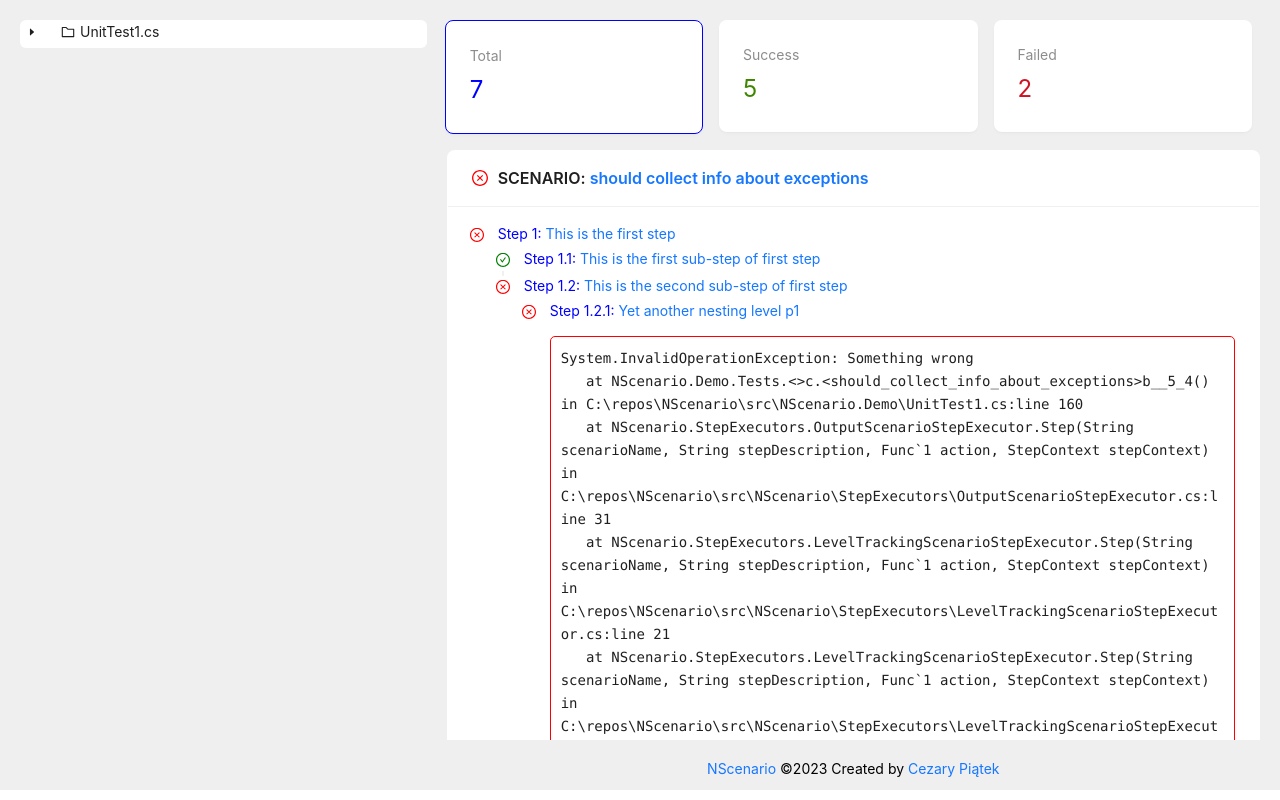
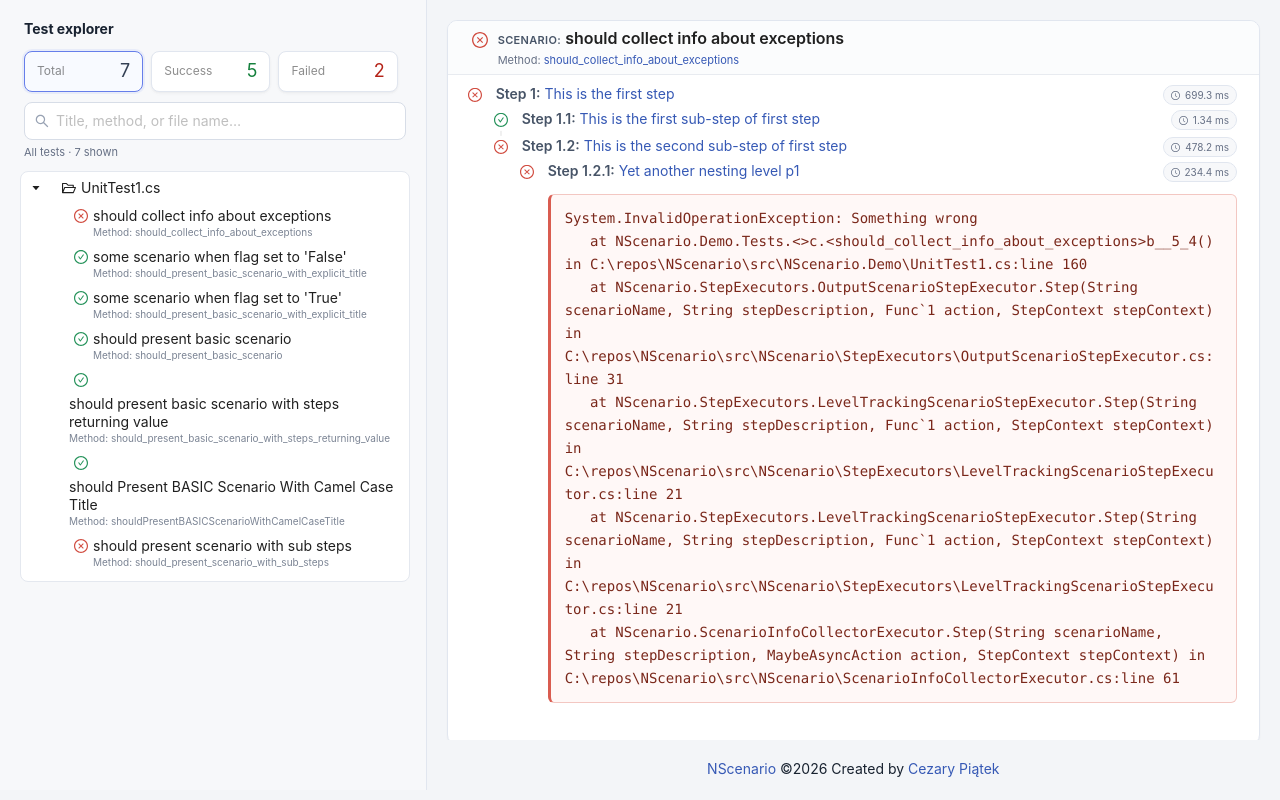
Before and after one commit to cezarypiatek/NScenario, a React (Create React App) app in the folder src/nscenario-report-browser/: page / in a window 1280 px wide. Built offline with nearby package versions, Linux system fonts and the light colour scheme.

Commit message:
Improve test report UX

```diff
--- a/src/nscenario-report-browser/src/App.tsx
+++ b/src/nscenario-report-browser/src/App.tsx
@@ -1,14 +1,16 @@
-import React, {useContext, useEffect, useState} from 'react';
+import React, {useContext, useEffect, useMemo, useState} from 'react';
 
 import './App.css';
 //import  data from "./scenarios.json"
 import DirectoryTree from 'antd/es/tree/DirectoryTree';
 import { DataNode } from 'antd/es/tree';
-import { Card, Col, Row, Statistic, Timeline} from "antd";
+import { Card, Col, Empty, Input, Row, Statistic, Timeline} from "antd";
 
 import {
     CheckCircleOutlined,
-    CloseCircleOutlined
+    ClockCircleOutlined,
+    CloseCircleOutlined,
+    SearchOutlined
 } from '@ant-design/icons';
 import {ICodeLocation, RepoPathResolver} from "./External";
 
@@ -54,6 +56,10 @@ function getDirectoryPath(filePath:string) {
   return normalizedPath.substring(0, lastSlashIndex);
 }
 
+interface ScenarioTreeNode extends DataNode {
+  scenarioTitle?: string;
+}
+
 function createDirectoryTree(scenarios: Scenario[], prefix: string): DataNode[] {
   const root: DataNode[] = [];
   scenarios.forEach(scenario => {
@@ -82,13 +88,14 @@ function createDirectoryTree(scenarios: Scenario[], prefix: string): DataNode[]
     }
 
     // Add ScenarioTitle as a child of the file node, if it doesn't already exist
-    if (!fileNode.children!.some(child => child.title === scenario.ScenarioTitle)) {
+    if (!fileNode.children!.some(child => (child as ScenarioTreeNode).scenarioTitle === scenario.ScenarioTitle)) {
       fileNode.children!.push({
-          title: scenario.ScenarioTitle,
+          title: <span className="scenario-tree-result"><span>{scenario.ScenarioTitle}</span><small>Method: {scenario.MethodName}</small></span>,
           key: `${fileNode.key}/${scenario.ScenarioTitle}`,
+          scenarioTitle: scenario.ScenarioTitle,
           isLeaf: true,
-          icon: scenario.Status === 0 ? (<CheckCircleOutlined style={{color:"green"}} />) :<CloseCircleOutlined style={{color:"red"}} />
-      });
+          icon: scenario.Status === 0 ? <CheckCircleOutlined /> : <CloseCircleOutlined />
+      } as ScenarioTreeNode);
     }
   });
 
@@ -114,46 +121,44 @@ enum TestResultType{
     Failed
 }
 
-export function StatisticsCtr(props: {scenarios:Scenario[], onSetFilter: (type:TestResultType) => void }) {
+export function StatisticsCtr(props: {scenarios:Scenario[], type: TestResultType, onSetFilter: (type:TestResultType) => void }) {
   var success = props.scenarios.filter(value => value.Status === 0).length;
   var failed = props.scenarios.filter(value => value.Status === 1).length;
-  const [typeState, setTypeState] = useState(TestResultType.All)
   const setFilter = (type:TestResultType) => {
-    type = typeState === type? TestResultType.All: type;
+    type = props.type === type && type !== TestResultType.All ? TestResultType.All : type;
     props.onSetFilter(type);
-    setTypeState(type);
   };
 
 
   return (
-      <Row gutter={16} style={{width:"100%"}} className="filter-row">
+      <Row gutter={8} style={{width:"100%"}} className="filter-row">
         <Col span={8}>
-          <Card bordered={false} onClick={()=> setFilter(TestResultType.All)} className={typeState === TestResultType.All ? "selected-filter":""}>
+          <Card bordered={false} onClick={()=> setFilter(TestResultType.All)} className={props.type === TestResultType.All ? "selected-filter":""}>
             <Statistic
                 title="Total"
                 value={props.scenarios.length}
                 precision={0}
-                valueStyle={{ color: '#0000FF' }}
+                valueStyle={{ color: '#344054' }}
             />
           </Card>
         </Col>
         <Col span={8}>
-          <Card bordered={false} onClick={()=> setFilter(TestResultType.Success)} className={typeState === TestResultType.Success ? "selected-filter":""}>
+          <Card bordered={false} onClick={()=> setFilter(TestResultType.Success)} className={props.type === TestResultType.Success ? "selected-filter":""}>
             <Statistic
                 title="Success"
                 value={success}
                 precision={0}
-                valueStyle={{ color: '#3f8600' }}
+                valueStyle={{ color: '#15803d' }}
             />
           </Card>
         </Col>
         <Col span={8}>
-          <Card bordered={false} onClick={()=> setFilter(TestResultType.Failed)} className={typeState === TestResultType.Failed ? "selected-filter":""}>
+          <Card bordered={false} onClick={()=> setFilter(TestResultType.Failed)} className={props.type === TestResultType.Failed ? "selected-filter":""}>
             <Statistic
                 title="Failed"
                 value={failed}
                 precision={0}
-                valueStyle={{ color: '#cf1322' }}
+                valueStyle={{ color: '#b42318' }}
             />
           </Card>
         </Col>
@@ -164,43 +169,67 @@ export function StatisticsCtr(props: {scenarios:Scenario[], onSetFilter: (type:T
 export function StepCtr(props: {data:Step, prefix:string}) {
   const globalServices = useContext(GlobalServicesContext);
   const scenarioFile = globalServices.pathResolver(props.data);
+  const executionTime = formatExecutionTime(props.data.ExecutionTime);
   return (
-      <> <span style={{color:"blue"}}>Step {props.prefix}:</span> <a href={scenarioFile} target="_blank" rel="noreferrer">{props.data.Description}</a>
+      <div className="step-content">
+        <div className="step-heading">
+          <span><span className="step-number">Step {props.prefix}:</span> <a href={scenarioFile} target="_blank" rel="noreferrer">{props.data.Description}</a></span>
+          {executionTime && <span className="execution-time" title={`Execution time: ${props.data.ExecutionTime}`}><ClockCircleOutlined /> {executionTime}</span>}
+        </div>
 
           {props.data.Exception != null && (
-              <pre style={{wordWrap: "break-word", whiteSpace: "pre-wrap", overflowX: "auto", padding:10, border: "1px solid red", borderRadius: 5}}><code>
+              <pre className="exception-block"><code>
               {props.data.Exception}
           </code></pre>
           )}
 
-        {props.data.SubSteps && <Timeline style={{marginTop:"10px", paddingBottom:0}}
+        {props.data.SubSteps && props.data.SubSteps.length > 0 && <Timeline style={{marginTop:"10px", paddingBottom:0}}
             mode={"left"}
             items={ props.data.SubSteps.map((value, index) => ({
-                dot: value.Status === 3 ? (<CheckCircleOutlined style={{color:"green"}} />) :<CloseCircleOutlined style={{color:"red"}}/>,
+                dot: value.Status === 3 ? <CheckCircleOutlined /> : <CloseCircleOutlined />,
                 children: (<StepCtr data={value} prefix={`${props.prefix}.${index+1}`} />)}))
             }
         />}
-      </>
+      </div>
   );
+}
+
+function formatExecutionTime(value: string): string {
+  if (!value) return "";
+
+  const parts = value.split(':');
+  if (parts.length !== 3) return value;
+
+  const totalSeconds = Number(parts[0]) * 3600 + Number(parts[1]) * 60 + Number(parts[2]);
+  if (!Number.isFinite(totalSeconds)) return value;
+  if (totalSeconds < 0.001) return `${Math.max(1, Math.round(totalSeconds * 1_000_000))} µs`;
+  if (totalSeconds < 1) return `${Number((totalSeconds * 1000).toFixed(totalSeconds < 0.01 ? 2 : 1))} ms`;
+  if (totalSeconds < 60) return `${Number(totalSeconds.toFixed(2))} s`;
+
+  const minutes = Math.floor(totalSeconds / 60);
+  return `${minutes}m ${Number((totalSeconds % 60).toFixed(1))}s`;
 }
 export function ScenarioTitleCtr(props: {data:Scenario}) {
     const globalServices = useContext(GlobalServicesContext);
     const scenarioFile = globalServices.pathResolver(props.data);
     return (
-        <div>
-            <span style={{paddingRight: 10}}> {props.data.Status === 0 ? (<CheckCircleOutlined style={{color:"green"}} />) :<CloseCircleOutlined style={{color:"red"}} />}</span>
-            <span>SCENARIO: </span><span><a rel="noreferrer" href={scenarioFile} target="_blank">{props.data.ScenarioTitle}</a></span>
+        <div className="scenario-heading">
+            <span className="scenario-status">{props.data.Status === 0 ? <CheckCircleOutlined /> : <CloseCircleOutlined />}</span>
+            <span className="scenario-heading-text">
+                <span><span className="scenario-label">SCENARIO:</span> {props.data.ScenarioTitle}</span>
+                <span className="scenario-method"><span>Method: </span><a rel="noreferrer" href={scenarioFile} target="_blank">{props.data.MethodName}</a></span>
+            </span>
         </div>
     );
 }
 const ScenarioCtr = React.memo((props: {data:Scenario, isSelected:boolean}) =>{
   return (
-     <Card className={`scenario-${props.data.Status}`}  id={props.data.ScenarioTitle.replace(/\W+/g,"-")} title={(<ScenarioTitleCtr data={props.data} /> )} style={{width:"100%", border: props.isSelected? "1px solid blue": "1px solid transparent",  transition: "border-color 0.5s ease", marginBottom: "20px" }}>
+     <Card className={`scenario-card scenario-${props.data.Status}${props.isSelected ? " scenario-selected" : ""}`} id={props.data.ScenarioTitle.replace(/\W+/g,"-")} title={(<ScenarioTitleCtr data={props.data} /> )}>
         <Timeline
 style={{paddingBottom:0}}
         mode={"left"}
         items={ props.data.Steps.map((value, index) => ({
-            dot: value.Status === 3 ? (<CheckCircleOutlined style={{color:"green"}} />) :<CloseCircleOutlined style={{color:"red"}} />,
+            dot: value.Status === 3 ? <CheckCircleOutlined /> : <CloseCircleOutlined />,
             children: (<StepCtr data={value} prefix={`${index+1}`} />)}))
         }
         />
@@ -254,13 +283,23 @@ const GlobalServicesContext = React.createContext<GlobalServices>({pathResolver:
 
 function App() {
     const scenarioData = retrieveData();
-    const treeData = generateTableOfContent(scenarioData.Scenarios);
-
     const [scenarioState, setScenarioState] = useState(scenarioData.Scenarios)
-    const [treeState, setTreeState] = useState(treeData)
     const [selectedScenario, setSelectedScenario] = useState("")
     const [sourceControlState, setSourceControlState] = useState(scenarioData.SourceControlInfo)
     const [typeState, setTypeState] = useState(TestResultType.All)
+    const [searchQuery, setSearchQuery] = useState("")
+    const filteredScenarios = useMemo(() => {
+        const normalizedQuery = searchQuery.trim().toLocaleLowerCase();
+        return scenarioState.filter(scenario =>
+            (typeState === TestResultType.All ||
+            (typeState === TestResultType.Success && scenario.Status === 0) ||
+            (typeState === TestResultType.Failed && scenario.Status === 1)) &&
+            (!normalizedQuery || [scenario.ScenarioTitle, scenario.MethodName, scenario.FilePath]
+                .some(value => value.toLocaleLowerCase().includes(normalizedQuery)))
+        );
+    }, [scenarioState, typeState, searchQuery]);
+    const treeState = useMemo(() => generateTableOfContent(filteredScenarios), [filteredScenarios]);
+    const filterLabel = typeState === TestResultType.Success ? "Successful" : typeState === TestResultType.Failed ? "Failed" : "All tests";
     let pathResolver = RepoPathResolver.TryToGetPathBuilder(sourceControlState, sourceControlState.RepositoryRootDir)
 
     useEffect( () => {
@@ -271,35 +310,52 @@ function App() {
                 const sampleData : INScenarioData = await  response.json();
                 setScenarioState(sampleData.Scenarios);
                 setSourceControlState(sampleData.SourceControlInfo);
-                setTreeState(generateTableOfContent(sampleData.Scenarios))
             }
         })()
-    });
+    }, []);
 
   return (
     <div className={`App filter-${typeState}`} style={{textAlign:"left", margin:0, padding:0}}>
         <GlobalServicesContext.Provider value={{pathResolver: pathResolver}}>
-        <Row style={{height: "calc(100vh - 10px)", background: "#EFEFEF"}}>
-            <Col span={8}  style={{ height:"100%",  padding:"20px 0 20px 20px", overflowY:"scroll", overflowX:"hidden"}}>
-                <DirectoryTree  multiple   defaultExpandAll={true} treeData={treeState} onSelect={(key, a)=>{
-                    if(a.node.isLeaf && a.node.title != null) {
+        <Row className="report-shell">
+            <Col span={8} className="explorer-panel">
+                <div className="tree-heading">
+                    <strong>Test explorer</strong>
+                </div>
+                <div className="global-filter-panel">
+                    <StatisticsCtr scenarios={scenarioState} type={typeState} onSetFilter={type => { setTypeState(type); setSelectedScenario(""); }} />
+                </div>
+                <div className="scenario-search">
+                    <Input
+                        id="scenario-search-input"
+                        aria-label="Search scenarios by title, method, or file name"
+                        allowClear
+                        prefix={<SearchOutlined />}
+                        placeholder="Title, method, or file name…"
+                        value={searchQuery}
+                        onChange={event => { setSearchQuery(event.target.value); setSelectedScenario(""); }}
+                    />
+                    <span className="search-result-count">{filterLabel} · {filteredScenarios.length} shown{searchQuery.trim() ? " · search active" : ""}</span>
+                </div>
+                {treeState.length > 0 ? <DirectoryTree className="test-tree" multiple defaultExpandAll={true} treeData={treeState} onSelect={(key, a)=>{
+                    const scenarioTitle = (a.node as ScenarioTreeNode).scenarioTitle;
+                    if(a.node.isLeaf && scenarioTitle) {
 
-                        document.location = "#" + a.node.title.toString().replace(/\W+/g,"-")
-                        setSelectedScenario(a.node.title.toString());
+                        document.location = "#" + scenarioTitle.replace(/\W+/g,"-")
+                        setSelectedScenario(scenarioTitle);
                     }
                 }}
-                />
+                /> : <Empty image={Empty.PRESENTED_IMAGE_SIMPLE} description={searchQuery.trim() ? "No scenarios match your search" : "No tests match this filter"} />}
             </Col>
-            <Col span={16} style={{height: "100%"}}>
-                <Row justify={"center"} style={{height: "150px", padding: "20px 20px 20px 10px"}}>
-                    <StatisticsCtr scenarios={scenarioState}  onSetFilter={type => { setTypeState(type) }} />
-                </Row>
-                <Row style={{ height:"calc(100% - 200px)", padding:"0px 20px 20px 20px", overflowY: "scroll"}}>
-                    {scenarioState.map(value => <ScenarioCtr data={value} isSelected={selectedScenario === value.ScenarioTitle} />)}
+            <Col span={16} className="details-panel">
+                <Row className="report-list" style={{ height:"calc(100% - 50px)", padding:"20px", overflowY: "scroll"}}>
+                    {filteredScenarios.length > 0
+                        ? filteredScenarios.map(value => <ScenarioCtr key={`${value.FilePath}-${value.MethodName}`} data={value} isSelected={selectedScenario === value.ScenarioTitle} />)
+                        : <Empty className="report-empty" description={searchQuery.trim() ? "No scenarios match your search" : "No tests match this filter"} />}
                 </Row>
                 <Row align={"bottom"} style={{height:"50px", }}>
                     <Col span={24} style={{textAlign:"center", padding: "20px"}}>
-                        <a href="https://github.com/cezarypiatek/NScenario" target="_blank" rel="noreferrer">NScenario</a> ©2023 Created by <a href="https://cezarypiatek.github.io/" target="_blank" rel="noreferrer">Cezary Piątek</a>
+                        <a href="https://github.com/cezarypiatek/NScenario" target="_blank" rel="noreferrer">NScenario</a> ©2026 Created by <a href="https://cezarypiatek.github.io/" target="_blank" rel="noreferrer">Cezary Piątek</a>
                     </Col>
                 </Row>
             </Col>
--- a/src/nscenario-report-browser/src/index.css
+++ b/src/nscenario-report-browser/src/index.css
@@ -1,5 +1,7 @@
 body {
   margin: 0;
+  background: #f3f5f8;
+  color: #182230;
   font-family: -apple-system, BlinkMacSystemFont, 'Segoe UI', 'Roboto', 'Oxygen',
     'Ubuntu', 'Cantarell', 'Fira Sans', 'Droid Sans', 'Helvetica Neue',
     sans-serif;
@@ -18,18 +20,269 @@ code {
 
 .filter-row .ant-card
 {
+  background: #fff;
+  border: 1px solid #e1e6ef;
+  border-radius: 8px;
   cursor: pointer;
+  transition: border-color .2s ease, box-shadow .2s ease, transform .2s ease;
 }
+
+.filter-row .ant-card-body {
+  padding: 10px 12px;
+}
+
+.filter-row .ant-statistic {
+  align-items: center;
+  display: flex;
+  justify-content: space-between;
+}
+
+.filter-row .ant-statistic-title {
+  font-size: 12px;
+  margin: 0 6px 0 0;
+}
+
+.filter-row .ant-statistic-content {
+  font-size: 18px;
+  line-height: 1;
+}
+
 .filter-row .ant-card.selected-filter
 {
-  border: 1px solid blue;
+  background: #f8faff;
+  border-color: #667eea;
+  box-shadow: 0 0 0 2px rgba(102, 126, 234, .1);
 }
 
-.App.filter-1 .scenario-1
-{
-  display: none;
+.report-shell {
+  background: #f3f5f8;
+  height: calc(100vh - 10px);
 }
-.App.filter-2 .scenario-0
-{
-  display: none;
+
+.explorer-panel {
+  background: #f7f8fa;
+  border-right: 1px solid #e1e6ef;
+  height: 100%;
+  overflow-x: hidden;
+  overflow-y: auto;
+  padding: 20px 0 20px 20px;
 }
+
+.details-panel {
+  height: 100%;
+}
+
+.global-filter-panel {
+  margin: 0 16px 10px 0;
+  padding: 0 4px;
+}
+
+.tree-heading {
+  margin: 0 16px 10px 0;
+  padding: 0 4px 4px;
+}
+
+.scenario-search {
+  margin: 0 16px 12px 0;
+  padding: 0 4px;
+}
+
+.scenario-search .ant-input-affix-wrapper {
+  background: #fff;
+  border-color: #d7dde7;
+  border-radius: 8px;
+  padding: 7px 10px;
+}
+
+.scenario-search .ant-input-prefix {
+  color: #98a2b3;
+  margin-right: 7px;
+}
+
+.scenario-search .search-result-count {
+  color: #667085;
+  display: block;
+  font-size: 11px;
+  margin-top: 5px;
+}
+
+.scenario-tree-result {
+  display: inline-flex;
+  flex-direction: column;
+  line-height: 18px;
+  padding: 2px 0;
+}
+
+.scenario-tree-result small {
+  color: #7b8494;
+  font-size: 10px;
+  line-height: 14px;
+}
+
+.test-tree {
+  background: #fff;
+  border: 1px solid #e4e8ef;
+  border-radius: 8px;
+  margin-right: 16px;
+  overflow: hidden;
+  padding: 4px 6px 6px;
+}
+
+.test-tree .ant-tree-indent-unit {
+  width: 12px;
+}
+
+.test-tree .ant-tree-switcher {
+  width: 18px;
+}
+
+.test-tree .ant-tree-node-content-wrapper {
+  min-width: 0;
+}
+
+.test-tree .ant-tree-node-content-wrapper:hover {
+  background: #f2f4f7;
+}
+
+.test-tree .ant-tree-node-content-wrapper.ant-tree-node-selected {
+  background: #eef1f8;
+  color: #243b6b;
+}
+
+.test-tree .scenario-tree-result {
+  max-width: 100%;
+}
+
+.scenario-heading {
+  align-items: flex-start;
+  display: flex;
+}
+
+.scenario-card {
+  background: #fff;
+  border: 1px solid #e1e6ef;
+  border-radius: 10px;
+  box-shadow: 0 1px 2px rgba(16, 24, 40, .04);
+  margin-bottom: 16px;
+  overflow: hidden;
+  transition: border-color .2s ease, box-shadow .2s ease;
+  width: 100%;
+}
+
+.scenario-card.scenario-selected {
+  border-color: #667eea;
+  box-shadow: 0 0 0 2px rgba(102, 126, 234, .1), 0 2px 6px rgba(16, 24, 40, .06);
+}
+
+.scenario-card .ant-card-head {
+  background: #fbfcfd;
+  border-bottom-color: #e8ebf0;
+  min-height: 54px;
+}
+
+.scenario-card .ant-card-body {
+  padding: 16px 22px;
+}
+
+.scenario-status {
+  padding-right: 10px;
+  padding-top: 2px;
+}
+
+.scenario-heading-text {
+  display: flex;
+  flex-direction: column;
+  min-width: 0;
+}
+
+.scenario-label {
+  color: #475467;
+  font-size: 11px;
+  font-weight: 600;
+  letter-spacing: .03em;
+}
+
+.scenario-method {
+  color: #667085;
+  font-size: 11px;
+  font-weight: 400;
+  line-height: 18px;
+  overflow: hidden;
+  text-overflow: ellipsis;
+  white-space: nowrap;
+}
+
+.step-heading {
+  align-items: baseline;
+  display: flex;
+  gap: 8px;
+  justify-content: space-between;
+}
+
+.step-number {
+  color: #475467;
+  font-weight: 600;
+}
+
+.App a {
+  color: #3659b5;
+}
+
+.App a:hover {
+  color: #25469a;
+  text-decoration: underline;
+}
+
+.execution-time {
+  background: #f7f8fa;
+  border: 1px solid #e1e6ef;
+  border-radius: 999px;
+  color: #667085;
+  flex: 0 0 auto;
+  font-size: 10px;
+  line-height: 18px;
+  padding: 0 7px;
+  white-space: nowrap;
+}
+
+.execution-time .anticon {
+  font-size: 9px;
+  margin-right: 2px;
+}
+
+.exception-block {
+  background: #fff8f7;
+  border: 1px solid #f3c7c2;
+  border-left: 3px solid #d95c50;
+  border-radius: 6px;
+  color: #7a271a;
+  margin: 12px 0 4px;
+  overflow-x: auto;
+  padding: 12px 14px;
+  white-space: pre-wrap;
+  word-wrap: break-word;
+}
+
+.report-empty {
+  margin: auto;
+}
+
+.report-list {
+  align-content: flex-start;
+}
+
+.report-list > .ant-card {
+  flex: 0 0 auto;
+}
+
+.report-list .ant-timeline-item-last > .ant-timeline-item-content {
+  min-height: 0;
+}
+
+.App .anticon-check-circle {
+  color: #26935b !important;
+}
+
+.App .anticon-close-circle {
+  color: #d14d41 !important;
+}
```
Also changed, not shown: 2 other files (tests, documents, lock files or other folders).
